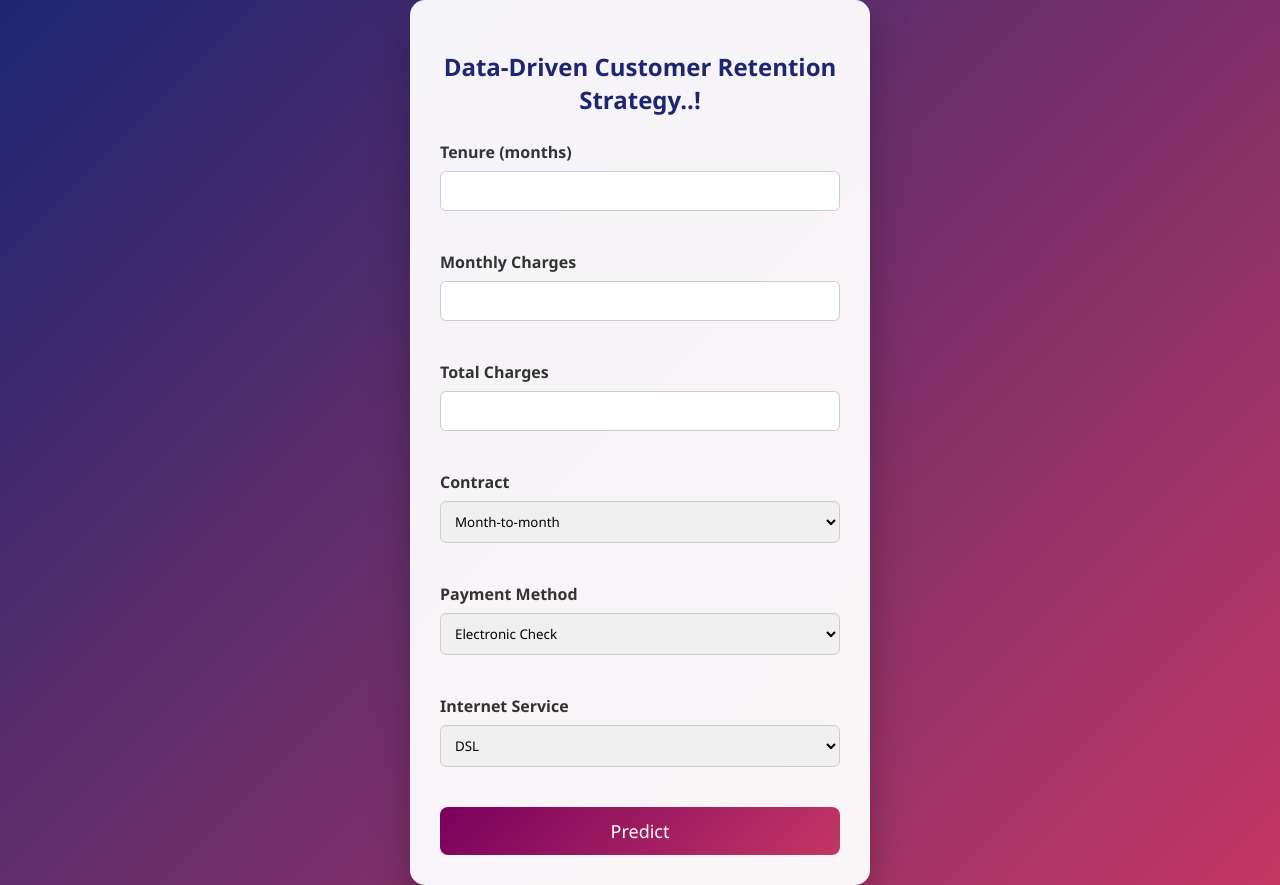
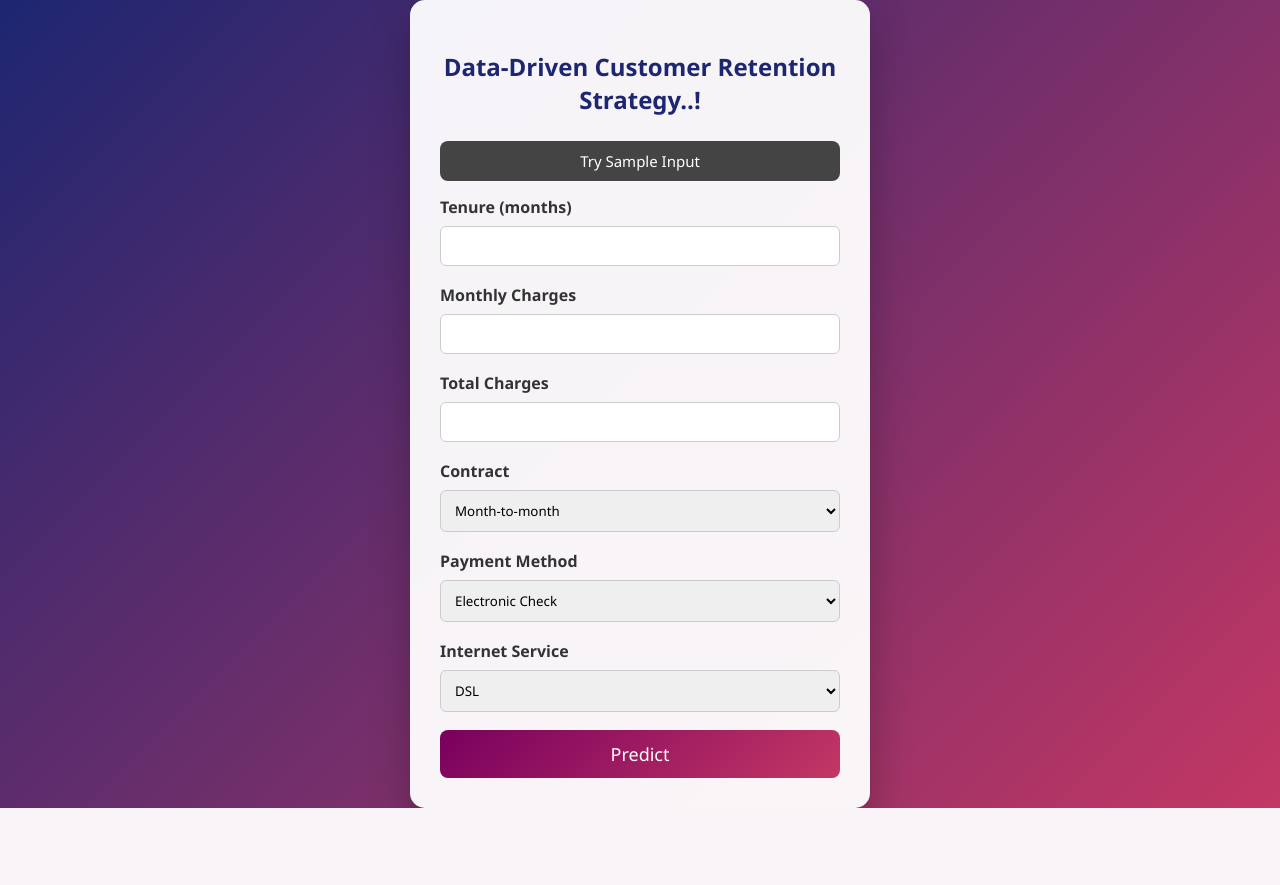
Before and after one commit to priyaaux/Data-Driven-Customer-Retention-Strategy, a Flask app: page / in a window 1280 px wide. After the commit the page ends 808 px from the top, so only its background shows below. Run offline with Flask 3, Linux system fonts and the light colour scheme; parts of the project's set-up code (start-up, migrations or seed data) failed here and were passed over.

Commit message:
UI improvement: added sample input autofill feature

```diff
--- a/static/style.css
+++ b/static/style.css
@@ -105,3 +105,19 @@ button:hover {
         transform: translateY(0);
     }
 }
+.sample-btn {
+    width: 100%;
+    padding: 10px;
+    margin-bottom: 15px;
+    background: #444;
+    color: white;
+    border: none;
+    border-radius: 8px;
+    font-size: 15px;
+    cursor: pointer;
+    transition: 0.3s ease;
+}
+
+.sample-btn:hover {
+    background: #222;
+}
--- a/templates/index.html
+++ b/templates/index.html
@@ -3,7 +3,6 @@
 <head>
     <title>Customer Churn Prediction</title>
     <link rel="stylesheet" href="{{ url_for('static', filename='style.css') }}">
-
 </head>
 <body>
 
@@ -12,24 +11,26 @@
 
     <form action="/predict" method="post">
 
+        <!-- 🔥 TRY SAMPLE INPUT BUTTON -->
+        <button type="button" class="sample-btn" onclick="fillSampleData()">
+            Try Sample Input
+        </button>
+
         <label>Tenure (months)</label>
-        <input type="number" name="tenure" required><br><br>
+        <input type="number" name="tenure" required>
 
         <label>Monthly Charges</label>
-        <input type="number" step="0.01" name="MonthlyCharges" required><br><br>
-
+        <input type="number" step="0.01" name="MonthlyCharges" required>
 
         <label>Total Charges</label>
-        <input type="number" step="0.01" name="TotalCharges" required><br><br>
-
+        <input type="number" step="0.01" name="TotalCharges" required>
 
         <label>Contract</label>
         <select name="Contract">
             <option value="0">Month-to-month</option>
             <option value="1">One Year</option>
             <option value="2">Two Year</option>
-        </select><br><br>
-
+        </select>
 
         <label>Payment Method</label>
         <select name="PaymentMethod">
@@ -37,29 +38,38 @@
             <option value="1">Mailed Check</option>
             <option value="2">Bank Transfer</option>
             <option value="3">Credit Card</option>
-        </select><br><br>
-
+        </select>
 
         <label>Internet Service</label>
         <select name="InternetService">
             <option value="0">DSL</option>
             <option value="1">Fiber Optic</option>
             <option value="2">No</option>
-        </select><br><br>
-
+        </select>
 
         <button type="submit">Predict</button>
     </form>
 
-
     {% if prediction_text %}
     <div class="result">
         <h3>{{ prediction_text }}</h3>
-        <p>{{ probability_text }}</p><br>
+        <p>{{ probability_text }}</p>
         <p><strong>{{ strategy_text }}</strong></p>
     </div>
     {% endif %}
 </div>
 
+<!-- 🔥 JAVASCRIPT FOR SAMPLE DATA -->
+<script>
+function fillSampleData() {
+    document.getElementsByName("tenure")[0].value = 12;
+    document.getElementsByName("MonthlyCharges")[0].value = 70.5;
+    document.getElementsByName("TotalCharges")[0].value = 845.5;
+    document.getElementsByName("Contract")[0].value = "0";
+    document.getElementsByName("PaymentMethod")[0].value = "0";
+    document.getElementsByName("InternetService")[0].value = "1";
+}
+</script>
+
 </body>
 </html>
```
